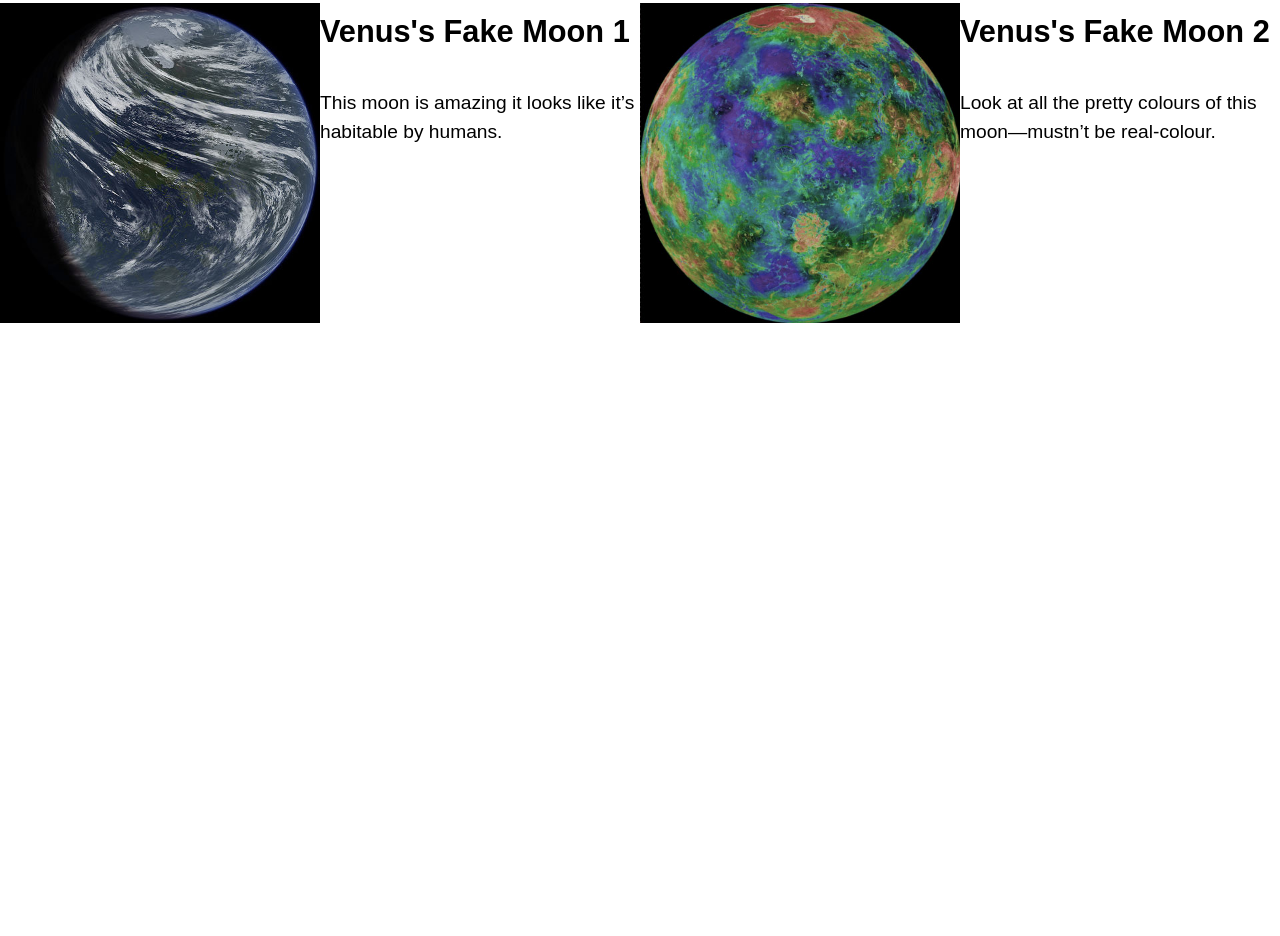
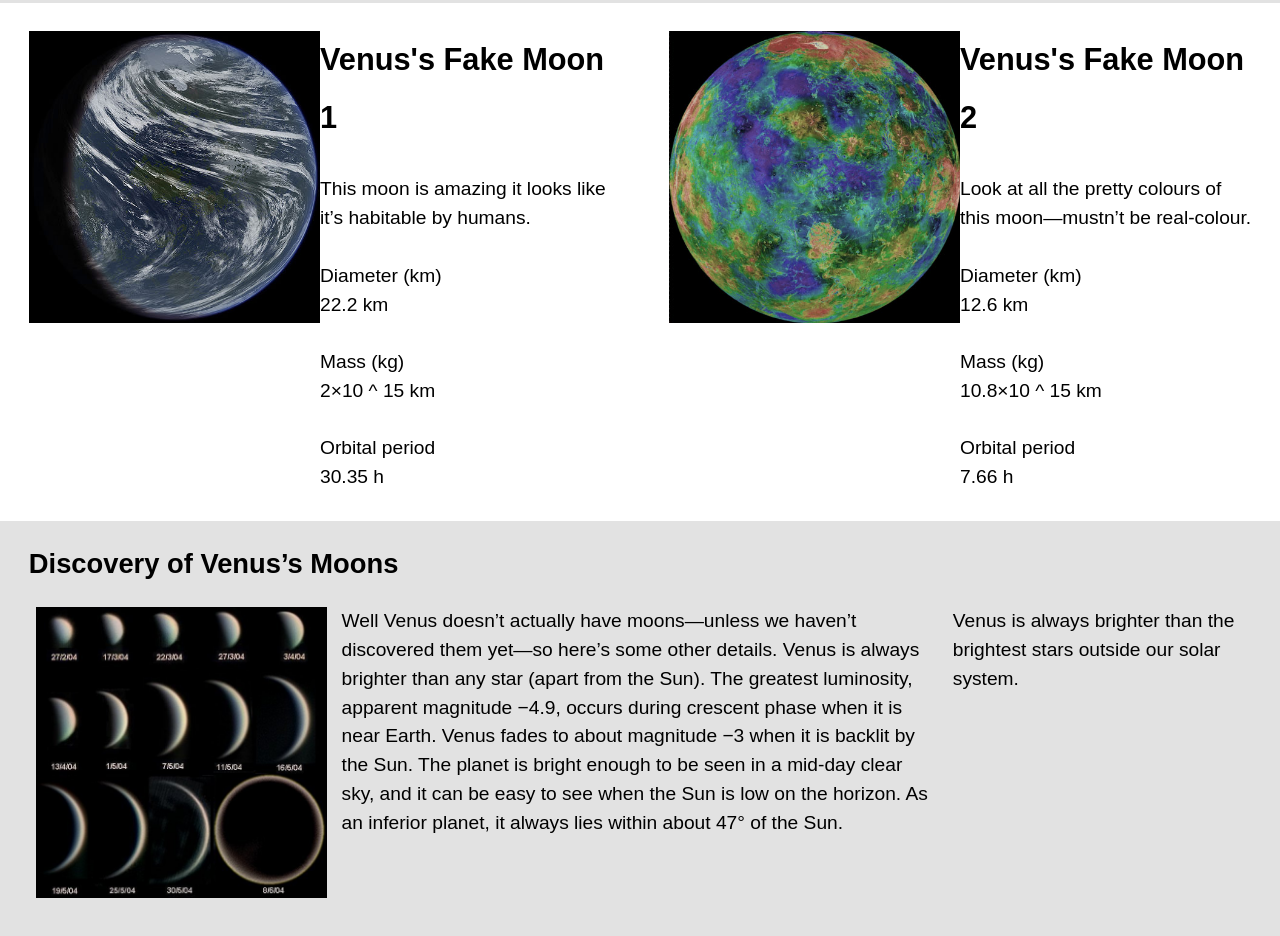
Before and after one commit to B2G7M/planet-website, a plain HTML site: page moon.html in a window 1280 px wide. Shown: the part 199-1135 px from the top of the page. Before the commit the page ends 800 px from the top, so only its background shows below. Drawn offline with Linux system fonts and the light colour scheme.

Commit message:
Added content to moon page
Added all content to moon page and finished footer.
Halfway done the fake moon section.

```diff
--- a/css/main.css
+++ b/css/main.css
@@ -65,6 +65,10 @@ h1 {
 	float: left;
 }
 
+.character-right {
+	float: right;
+}
+
 @media only screen and (min-width: 15em) {
 
 	ul {
@@ -97,5 +101,13 @@ h1 {
 		display: inline;
 	}
 
+	.if {
+		float: right;
+	}
+
+	.if-then {
+		float: left;
+	}
+
 
 }
--- a/moon.html
+++ b/moon.html
@@ -15,7 +15,7 @@
 <div class="navbar">
 	<div class="grid">
 		<div class="unit xs-1 s-1 m-1-3 l-1-3 gutter">
-			<h2>Venus</h2>
+			<h2 class="pad-t">Venus</h2>
 		</div>
 
 		<div class="unit xs-1 s-1 m-1-3 l-1-3 gutter">
@@ -32,9 +32,10 @@
 
 <h3 class="island text-center page-header">Moons</h3>
 
+
 <div class="grid">
 	<div class="unit xs-1 s-1 m-1-2 l-1-2">
-		<div class="grid">
+		<div class="grid gutter">
 			<div class="unit xs-1 s-1 m-1 l-1-2">
 				<img class="img-flex" src="images/venus-moon-1.jpg" alt="">
 			</div>
@@ -43,12 +44,18 @@
 				<h2>Venus's Fake Moon 1</h2>
 
 				<p>This moon is amazing it looks like it’s habitable by humans.</p>
+
+				<dl>
+					<dt>Diameter (km)</dt><dd> 22.2 km</dd>
+					<dt>Mass (kg)</dt><dd> 2×10 ^ 15 km</dd>
+					<dt>Orbital period</dt><dd> 30.35 h</dd>
+				</dl>
 			</div>
 		</div>
 	</div>
 
 	<div class="unit xs-1 s-1 m-1-2 l-1-2">
-		<div class="grid">
+		<div class="grid gutter">
 			<div class="unit xs-1 s-1 m-1 l-1-2">
 				<img class="img-flex" src="images/venus-moon-2.jpg" alt="">
 			</div>
@@ -57,10 +64,36 @@
 				<h2>Venus's Fake Moon 2</h2>
 
 				<p>Look at all the pretty colours of this moon—mustn’t be real-colour.</p>
+
+				<dl>
+					<dt>Diameter (km)<dd> 12.6 km</dd>
+					<dt>Mass (kg)</dt><dd> 10.8×10 ^ 15 km</dd>
+					<dt>Orbital period<dd> 7.66 h</dd>
+				</dl>
 			</div>
 		</div>
 	</div>
 </div>
 
+
+<div class="grid page-header pad-t gutter">
+<div class="unit xs-1 s-1 m-1 l-1">
+
+	<h3>Discovery of Venus’s Moons</h3>
+
+	<div class="unit xs-1 s-1 m-1 l-1-4  gutter-quarter character">
+		<img class="img-flex push" src="images/phases.jpg" alt="">
+	</div>
+
+<!-- Okay so this may look a little confusing. I wasn't sure of another way to do this without hypothetical if statements that's why I created the if and if-then for my media query to see if it's the large screen so it will swap out the text -->
+	<div class="unit xs-1 s-1 m-1-3 l-1-4 gutter-quarter character if">
+		<p>Venus is always brighter than the brightest stars outside our solar system.</p>
+	</div>
+
+	<div class="xs-1 s-1 m-2-3 l-1-2 gutter-quarter character-right if-then">
+		<p>Well Venus doesn’t actually have moons—unless we haven’t discovered them yet—so here’s some other details. Venus is always brighter than any star (apart from the Sun). The greatest luminosity, apparent magnitude −4.9, occurs during crescent phase when it is near Earth. Venus fades to about magnitude −3 when it is backlit by the Sun. The planet is bright enough to be seen in a mid-day clear sky, and it can be easy to see when the Sun is low on the horizon. As an inferior planet, it always lies within about 47° of the Sun.</p>
+	</div>
+</div>
+
 </body>
 </html>
```
Also changed, not shown: images/phases.jpg (added).
